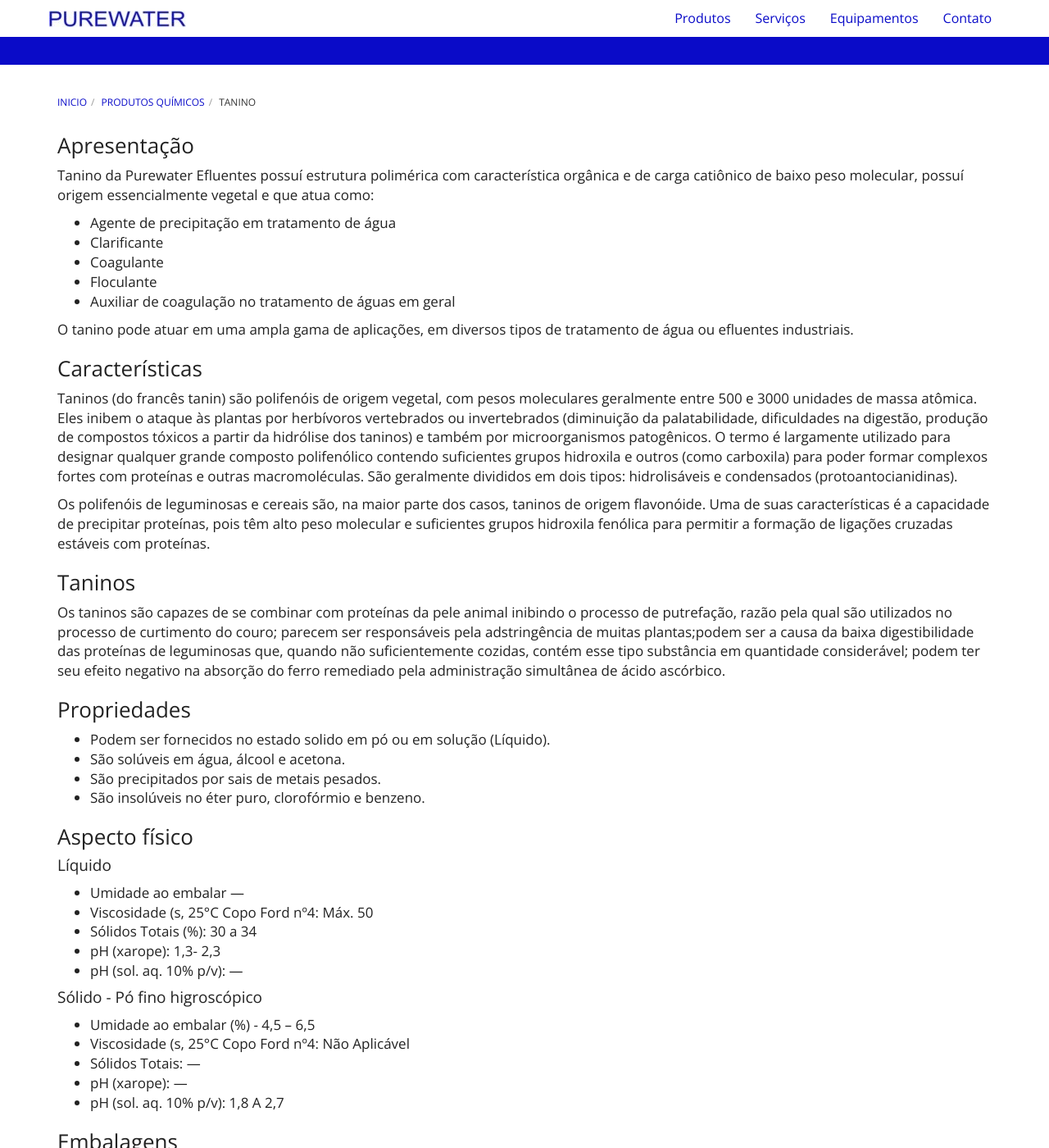
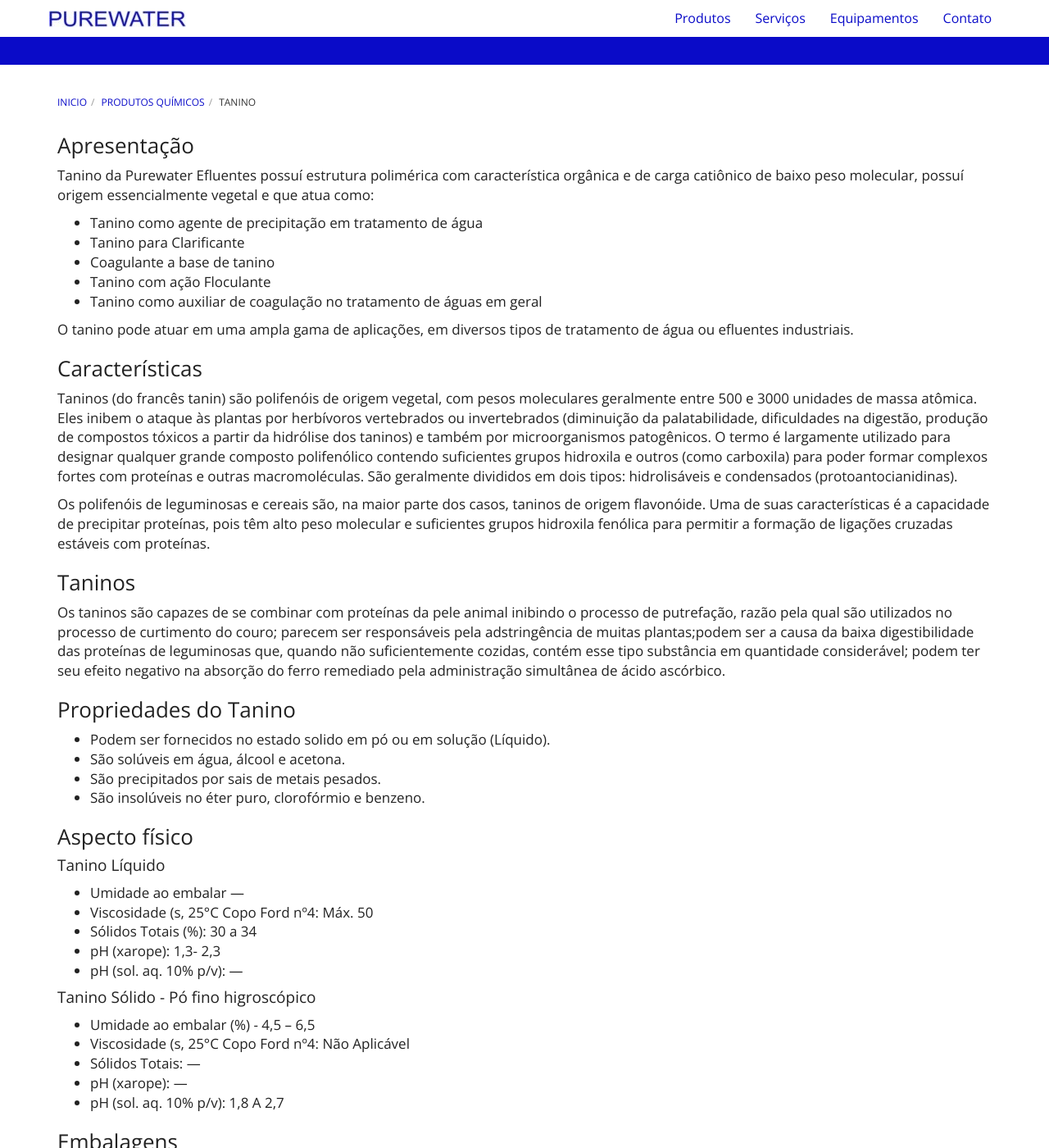
Before and after one commit to purewaterefluentes/purewaterefluentes.github.io, a Jekyll site: the page built from produtos/tanino-vegetal.md, in a window 1280 px wide and 1400 px high, scrolled down 215 px. Shown: the whole window at 82% size. Built offline with Jekyll 4.4.1, drawn with Linux system fonts in a browser that asks for light colours; nearby versions of some CDN libraries; library files that are not in the unit come from our copies; some of the changed text lies outside the part shown.

Commit message:
Update tanino-vegetal.md

```diff
--- a/produtos/tanino-vegetal.md
+++ b/produtos/tanino-vegetal.md
@@ -1,19 +1,19 @@
 ---
 layout: contato
-pageTitle: Tanino Vegetal
+pageTitle: Tanino Vegetal, tanino coagulante, extrato taninico, aquafloc, extrato vegetal tanino
 title: Tanino
-subtitle: Tanino Vegetal
+subtitle: Extrato Vegetal Tanino
 ---
 
 ### Apresentação
 
-Tanino da Purewater Efluentes possuí estrutura polimérica com característica orgânica e de carga catiônico de baixo peso molecular, possuí origem
-essencialmente vegetal e que atua como:
- - Agente de precipitação em tratamento de água
- - Clarificante
- - Coagulante
- - Floculante
- - Auxiliar de coagulação no tratamento de águas em geral
+Tanino da Purewater Efluentes possuí estrutura polimérica com característica orgânica e de carga catiônico de baixo peso molecular, possuí origem essencialmente vegetal e que atua como:
+
+ - Tanino como agente de precipitação em tratamento de água
+ - Tanino para Clarificante
+ - Coagulante a base de tanino
+ - Tanino com ação Floculante
+ - Tanino como auxiliar de coagulação no tratamento de águas em geral
 
 O tanino pode atuar em uma ampla gama de aplicações, em diversos tipos de tratamento de água ou efluentes industriais.
 
@@ -29,7 +29,7 @@
 parecem ser responsáveis pela adstringência de muitas plantas;podem ser a causa da baixa digestibilidade das proteínas de leguminosas que, quando não suficientemente cozidas, contém esse tipo substância em quantidade considerável;
 podem ter seu efeito negativo na absorção do ferro remediado pela administração simultânea de ácido ascórbico.
 
-### Propriedades
+### Propriedades do Tanino
 
 - Podem ser fornecidos no estado solido em pó ou em solução (Líquido).
 - São solúveis em água, álcool e acetona.
@@ -38,7 +38,7 @@
 
 ### Aspecto físico
 
-#### Líquido
+#### Tanino Líquido
 
 - Umidade ao embalar ---
 - Viscosidade (s, 25°C Copo Ford nº4: Máx. 50
@@ -46,7 +46,7 @@
 - pH (xarope): 1,3- 2,3
 - pH (sol. aq. 10% p/v): ---
 
-#### Sólido - Pó fino higroscópico
+#### Tanino Sólido - Pó fino higroscópico
 
 - Umidade ao embalar (%) - 4,5 – 6,5
 - Viscosidade (s, 25°C Copo Ford nº4: Não Aplicável
@@ -57,6 +57,10 @@
 
 ### Embalagens
 
-- Sacaria de 25 kg (Solido em pó)
-- Bobona Plástica de 50 Kg. (Líquido)
-- Container plastico de 1000 litros (Líquido)
+- Tanino em Saco de 25kg (Solido em pó)
+- Tanino em Bombona Plástica de 50Kg. (Líquido)
+- Tanino em Container plastico de 1000 litros (Líquido)
+
+{% include purewater/link-boletim.html
+   label="Boletim Técnico Tanino vegetal"
+   arquivo="Boletim Técnico Tanino Liquido.pdf" %}
```
